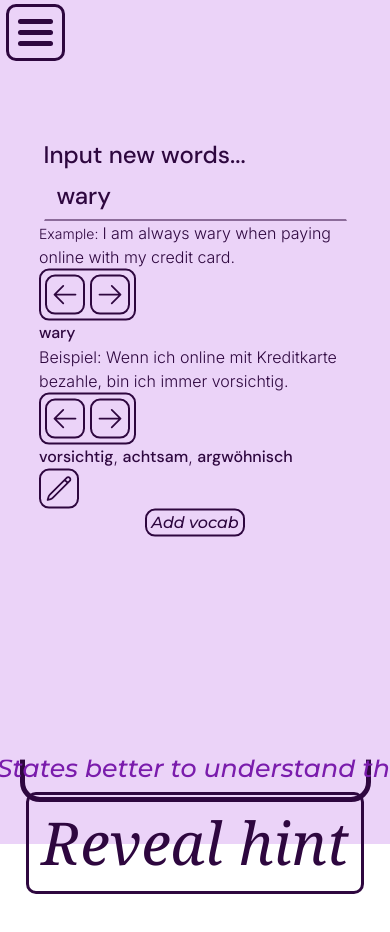
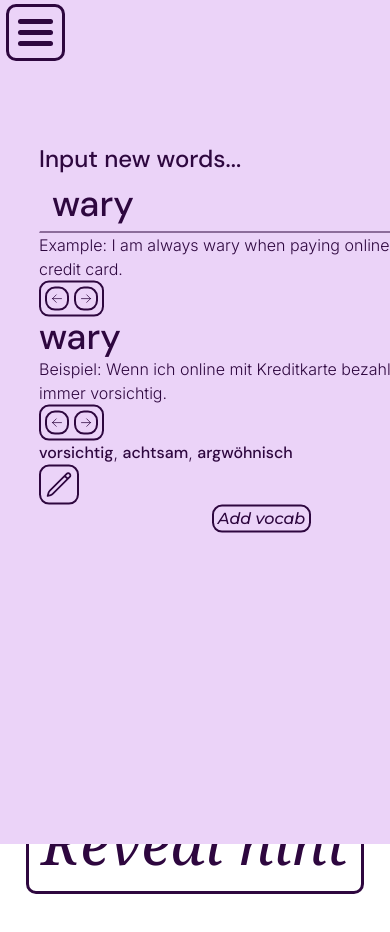
Before and after one commit to DrDrProfRosenthal/nextjs-dashboard, a Next.js app: page / in a window 390 px wide. Shown: the top 932 px of the page. Built offline with nearby package versions, Linux system fonts and the light colour scheme; a web font is replaced by a local one.

Commit message:
responsive updates

```diff
--- a/app/page.tsx
+++ b/app/page.tsx
@@ -82,27 +82,27 @@ export default async function Page() {
 
 
     <div className='popupCon closed background-color bold-color'>
-     <div className='align-center lg:font-medium popupForm'>
+     <div className='popupForm lg:font-medium popupForm'>
 
 
 
                   <div className='flex flex-col'>
                     <span className='dm-sans text-2xl lg:font-medium'>Input new words...</span>
-                    <input className='dm-sans text-2xl lg:font-medium' value={"wary"}></input>
+                    <input className='dm-sans text-4xl lg:font-medium' value={"wary"}></input>
                   </div>
 
                   <form action={createInvoice}>
                      <div className='vocabInputField'>
                            <div>
                                <div className=''>
-                                 <label className='text-sm lg:text-sm'>Example:&nbsp;</label>
-                                 <span className='w-2 lg:w-10'>I am always wary when paying online with my credit card.</span>
+                                 <label className='text-basetext'>Example:&nbsp;</label>
+                                 <span className='text-basetext'>I am always wary when paying online with my credit card.</span>
                                </div>
                                <Pagination totalPages={2} />
                            </div>
 
                            <div>
-                              <span className='dm-sans w-4 lg:w-4 block'>wary</span>
+                              <span className='dm-sans text-4xl block'>wary</span>
                           </div>
 
                           <div>
--- a/app/ui/addVocabs/pagination.tsx
+++ b/app/ui/addVocabs/pagination.tsx
@@ -10,13 +10,13 @@ export default function Pagination({ totalPages }: { totalPages: number }) {
 
     <div className="flex">
         <div className="inline-flex arrowBtns" title='previous'>
-        <ArrowLeftIcon className="w-10  arrowBtns bold-color bold-border-color"
+        <ArrowLeftIcon className="w-6  arrowBtns bold-color bold-border-color"
         direction="left"
         // onClick={previousExample}
         />
        <span className='font-verysmall' title='next'>&nbsp;</span>
         <ArrowRightIcon
-        className="w-10 arrowBtns bold-color bold-border-color"
+        className="w-6 arrowBtns bold-color bold-border-color"
         // onClick={nextExample}
         />
 
--- a/app/ui/global.css
+++ b/app/ui/global.css
@@ -320,16 +320,27 @@ input:focus{
   transition: 0.5s ease-in-out;
 
 
-  transform: translateY(-10%);
+
 }
 
 
+.popupForm{
+  margin: 0 10%;
+  display: flex;
 
+  justify-content: center;
+
+  flex-direction: column;
+  height: 100%;
+
+  width: fit-content;
+  transform: translate(0%, -10%);
+
+}
 
 .vocabInputField{
   display: flex;
   flex-direction: column;
-  margin: 0 10%;
 
 }
 
```
